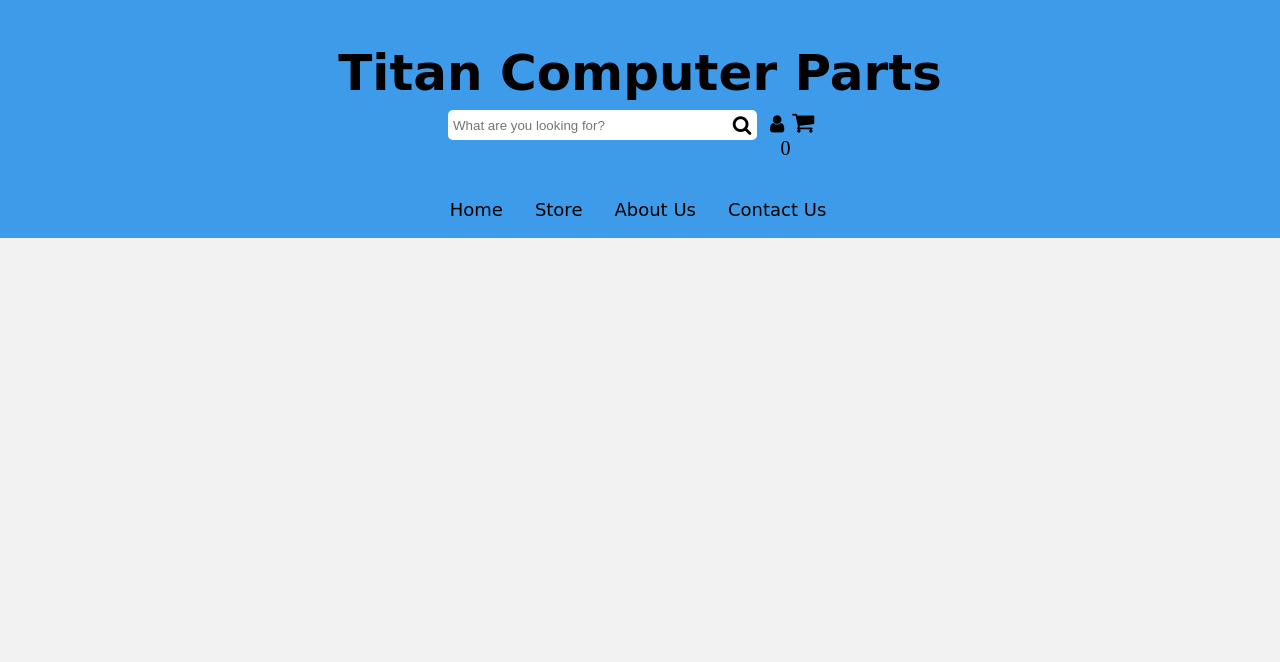
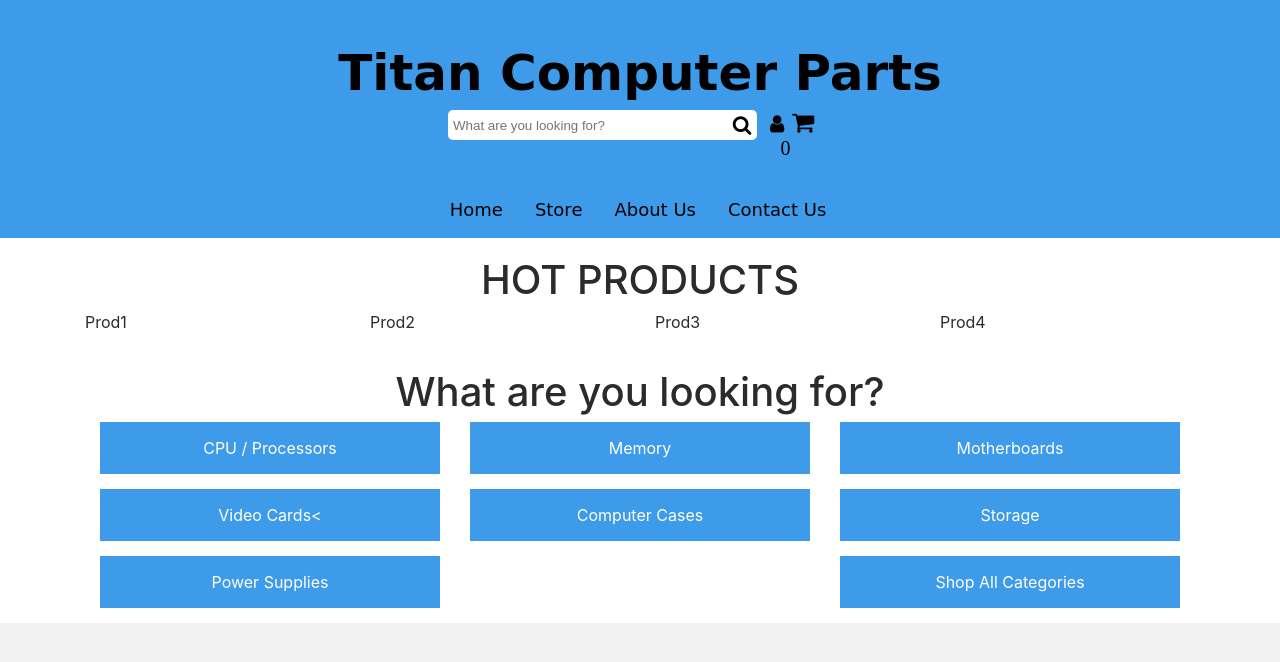
Before and after one commit to mmcmahon321/Test, a Django app: page / in a window 1280 px wide. Shown: the top 662 px of the page. Run offline with Django 3.2, Linux system fonts and the light colour scheme; some libraries are stand-ins or nearby versions; some web fonts are replaced.

Commit message:
Home page

```diff
--- a/TitanComputerParts/templates/home.html
+++ b/TitanComputerParts/templates/home.html
@@ -1 +1,46 @@
 {% extends 'base.html' %}
+{% load static %}
+
+{% block content %}
+    <div class="bootstrap">
+        <div class="container">
+            <div class="hotitems">
+                <h1>HOT PRODUCTS</h1>
+                <div class="row">
+                    <div class="col">
+                        <p>Prod1</p>
+                    </div>
+                    <div class="col">
+                        <p>Prod2</p>
+                    </div>
+                    <div class="col">
+                        <p>Prod3</p>
+                    </div>
+                    <div class="col">
+                        <p>Prod4</p>
+                    </div>
+            </div>
+        </div>
+        <div class="container">
+            <div class="homebuttons">
+                <h1>What are you looking for?</h1>
+                <div class="row">
+                    <div class="col">
+                        <a href="#" style="margin-bottom: 15px">CPU / Processors</a>
+                        <a href="#" style="margin-bottom: 15px">Video Cards<</a>
+                        <a href="#" style="margin-bottom: 15px">Power Supplies</a>
+                    </div>
+                    <div class="col">
+                        <a href="#" style="margin-bottom: 15px">Memory</a>
+                        <a href="#" style="margin-bottom: 15px">Computer Cases</a>
+                    </div>
+                    <div class="col">
+                        <a href="#" style="margin-bottom: 15px">Motherboards</a>
+                        <a href="#" style="margin-bottom: 15px">Storage</a>
+                        <a href="#" style="margin-bottom: 15px">Shop All Categories</a>
+                    </div>
+                </div>
+            </div>
+        </div>
+    </div>
+{% endblock %}
--- a/TitanComputerParts/templates/static/css/main.css
+++ b/TitanComputerParts/templates/static/css/main.css
@@ -225,4 +225,32 @@ body {
 
 .userdropdown:hover .dropbtn {background-color: #3e8e41;}
 
-/***** Store *****/
+/***** HOME *****/
+.homebuttons h1 {
+	padding-top: 20px;
+	text-align: center;
+	font-size: 35px;
+	color: #3D9BE9;
+	font-weight: BOLD;
+}
+
+.homebuttons a:link, a:visited {
+	background-color: #3D9BE9;
+	color: white;
+	padding: 14px 25px;
+	text-align: center;
+	text-decoration: none;
+	display: block;
+	width: 100%;
+}
+.homebuttons a:hover, a:active {
+  background-color: #3D9BE9;
+}
+
+.hotitems h1 {
+	padding-top: 20px;
+	text-align: center;
+	font-size: 35px;
+	color: #3D9BE9;
+	font-weight: BOLD;
+}
```
Also changed, not shown: store/templates/store/product_view.html (added, +7 -0 lines), GroupProject/settings.py (line endings or trailing spaces), static/images/no_image.png (added).
